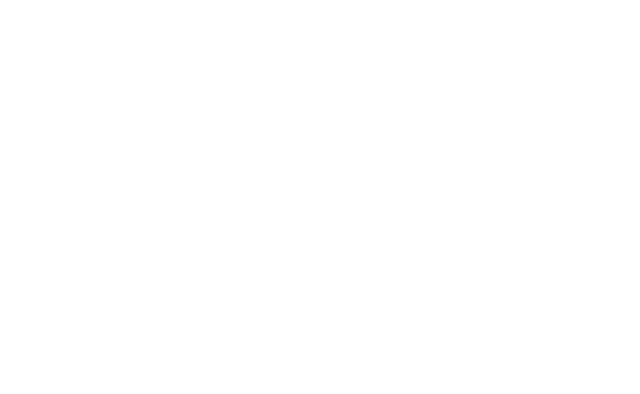
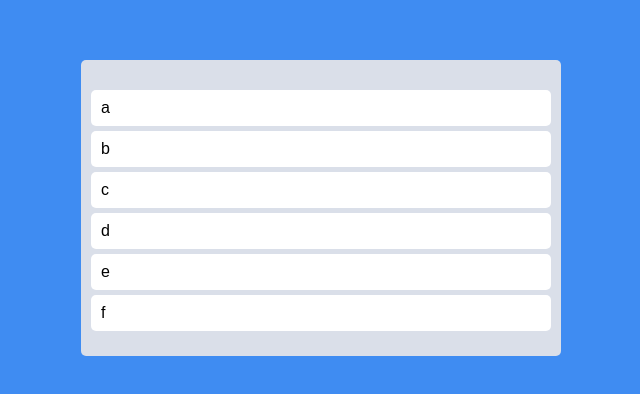
Before and after one commit to EUNSEO814/nomadCoders-React-Master-Class, a React (Create React App) app in the folder trello/: page / in a window 1280 px wide. Shown: the part 192-586 px from the top of the page, without its empty margins (319-959 px from the left). Built offline with nearby package versions, Linux system fonts and the light colour scheme.

Commit message:
⚡️ react-beautiful-dnd

```diff
--- a/trello/src/App.tsx
+++ b/trello/src/App.tsx
@@ -1,5 +1,68 @@
+import { DragDropContext, Droppable, Draggable } from "react-beautiful-dnd";
+import styled from "styled-components";
+
+const Wrapper = styled.div`
+  display: flex;
+  max-width: 480px;
+  width: 100%;
+  margin: 0 auto;
+  justify-content: center;
+  align-items: center;
+  height: 100vh;
+`;
+
+const Boards = styled.div`
+  display: grid;
+  width: 100%;
+  grid-template-columns: repeat(1, 1fr);
+`;
+
+const Board = styled.div`
+  padding: 20px 10px;
+  padding-top: 30px;
+  background-color: ${(props) => props.theme.boardColor};
+  border-radius: 5px;
+  min-height: 200px;
+`;
+
+const Card = styled.div`
+  border-radius: 5px;
+  margin-bottom: 5px;
+  padding: 10px 10px;
+  background-color: ${(props) => props.theme.cardColor};
+`;
+
+const toDos = ["a", "b", "c", "d", "e", "f"];
 function App() {
-  return <div></div>;
+  const onDragEnd = () => {};
+  return (
+    <DragDropContext onDragEnd={onDragEnd}>
+      <Wrapper>
+        <Boards>
+          <Droppable droppableId="one">
+            {(magic) => (
+              <Board ref={magic.innerRef} {...magic.droppableProps}>
+                {toDos.map((toDo, index) => (
+                  <Draggable draggableId={toDo} index={index} key={index}>
+                    {(magic) => (
+                      <Card
+                        ref={magic.innerRef}
+                        {...magic.dragHandleProps}
+                        {...magic.draggableProps}
+                      >
+                        {toDo}
+                      </Card>
+                    )}
+                  </Draggable>
+                ))}
+                {magic.placeholder}
+              </Board>
+            )}
+          </Droppable>
+        </Boards>
+      </Wrapper>
+    </DragDropContext>
+  );
 }
 
 export default App;
--- /dev/null
+++ b/trello/src/atoms.tsx
@@ -0,0 +1 @@
+import { atom, selector } from "recoil";
--- a/trello/src/index.tsx
+++ b/trello/src/index.tsx
@@ -1,12 +1,76 @@
 import React from "react";
 import ReactDOM from "react-dom/client";
 import App from "./App";
+import { RecoilRoot } from "recoil";
+import { ThemeProvider } from "styled-components";
+import { darkTheme } from "./theme";
+import { createGlobalStyle } from "styled-components";
 
+const GlobalStyle = createGlobalStyle`
+html, body, div, span, applet, object, iframe,
+h1, h2, h3, h4, h5, h6, p, blockquote, pre,
+a, abbr, acronym, address, big, cite, code,
+del, dfn, em, img, ins, kbd, q, s, samp,
+small, strike, strong, sub, sup, tt, var,
+b, u, i, center,
+dl, dt, dd, ol, ul, li,
+fieldset, form, label, legend,
+table, caption, tbody, tfoot, thead, tr, th, td,
+article, aside, canvas, details, embed,
+figure, figcaption, footer, header, hgroup,
+menu, nav, output, ruby, section, summary,
+time, mark, audio, video {
+	margin: 0;
+	padding: 0;
+	border: 0;
+	font-size: 100%;
+	font: inherit;
+	vertical-align: baseline;
+}
+
+article, aside, details, figcaption, figure,
+footer, header, hgroup, menu, nav, section {
+	display: block;
+}
+*{
+  box-sizing: border-box;
+}
+body {
+	line-height: 1;
+  font-family: 'Source Sans Pro', sans-serif;
+  background-color: ${(props) => props.theme.bgColor};
+  color: 'black';
+}
+ol, ul {
+	list-style: none;
+}
+blockquote, q {
+	quotes: none;
+}
+blockquote:before, blockquote:after,
+q:before, q:after {
+	content: '';
+	content: none;
+}
+table {
+	border-collapse: collapse;
+	border-spacing: 0;
+}
+a{
+  text-decoration: none;
+  color: inherit;
+}
+`;
 const root = ReactDOM.createRoot(
   document.getElementById("root") as HTMLElement
 );
 root.render(
-  <React.StrictMode>
-    <App />
-  </React.StrictMode>
+  // <React.StrictMode>
+  <RecoilRoot>
+    <ThemeProvider theme={darkTheme}>
+      <GlobalStyle />
+      <App />
+    </ThemeProvider>
+  </RecoilRoot>
+  // </React.StrictMode>
 );
--- /dev/null
+++ b/trello/src/theme.ts
@@ -0,0 +1,14 @@
+import { DefaultTheme } from "styled-components";
+
+export const darkTheme: DefaultTheme = {
+  bgColor: "#3F8CF2",
+  boardColor: "#DADFE9",
+  cardColor: "white",
+};
+
+// export const lightTheme: DefaultTheme = {
+//   bgColor: "whitesmoke",
+//   textColor: "black",
+//   accentColor: "#9c88ff",
+//   cardBgColor: "white",
+// };
```
Also changed, not shown: trello/src/styled.d.ts (added, +9 -0 lines).
